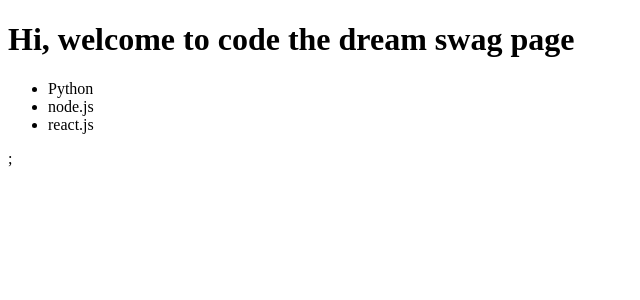
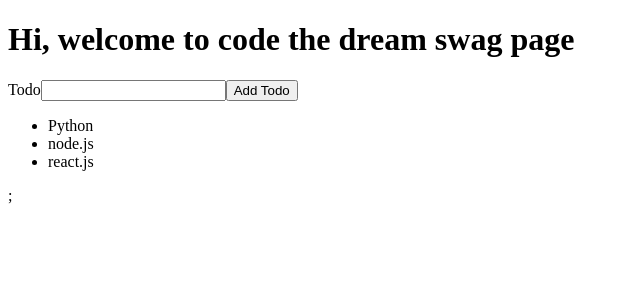
Before and after one commit to Padmaja-Ramesh/ctd_swag, a React (Vite) app: page / in a window 1280 px wide. Shown: the top 300 px of the page, without its empty margins (0-640 px from the left). Built offline with nearby package versions, Linux system fonts and the light colour scheme.

Commit message:
Todoform component added

```diff
--- a/src/App.jsx
+++ b/src/App.jsx
@@ -2,11 +2,13 @@
 import reactLogo from "./assets/react.svg";
 import viteLogo from "/vite.svg";
 import TodoList from "./TodoList";
+import TodoForm from "./TodoForm";
 
 function App() {
   return (
     <div>
       <h1>Hi, welcome to code the dream swag page</h1>
+      <TodoForm></TodoForm>
       <TodoList></TodoList>
     </div>
   );
--- /dev/null
+++ b/src/TodoForm.jsx
@@ -0,0 +1,13 @@
+function TodoForm() {
+  return (
+    <div>
+      <form>
+        <label for="todoTitle">Todo</label>
+        <input id="todoTitle"></input>
+        <button>Add Todo</button>
+      </form>
+    </div>
+  );
+}
+
+export default TodoForm;
```
